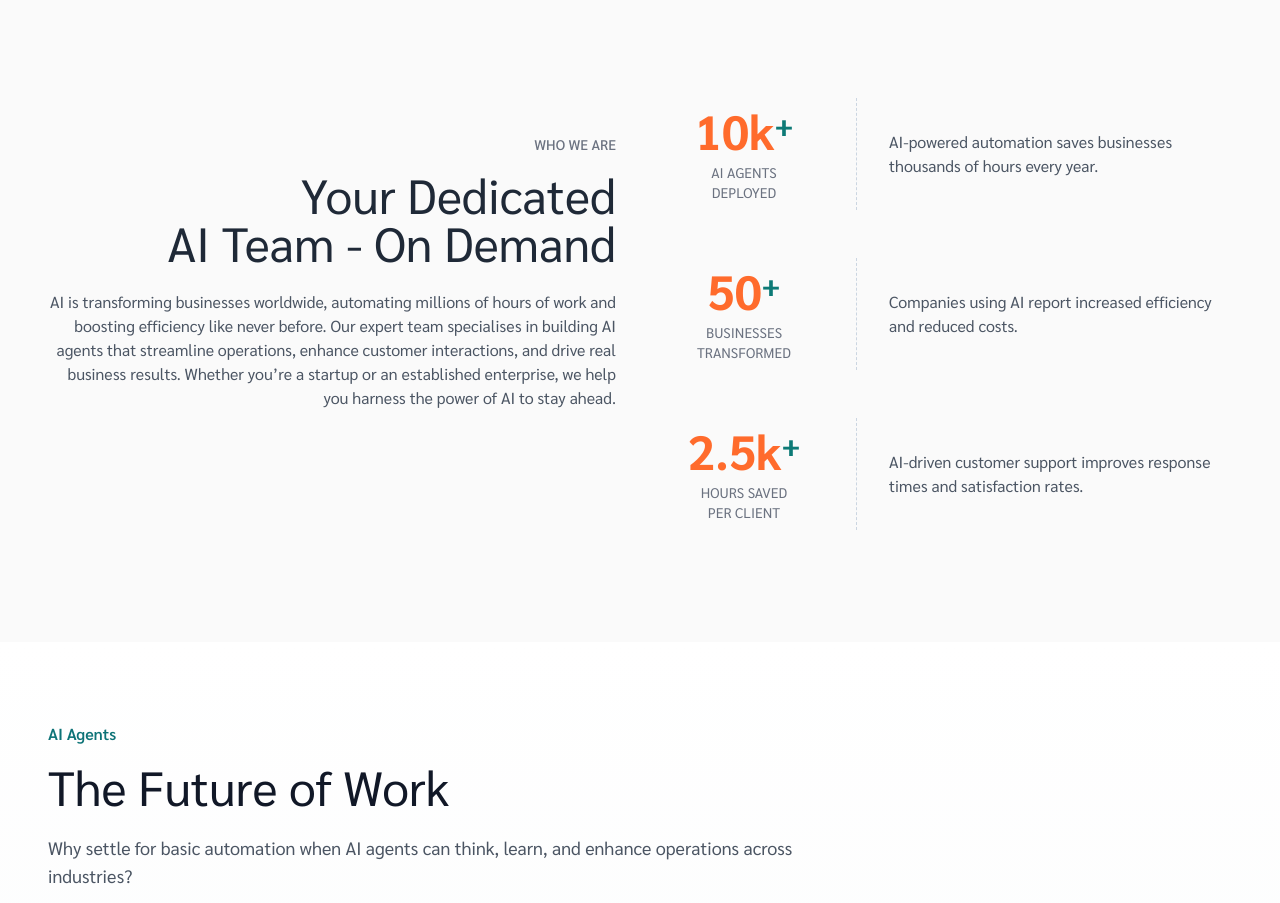
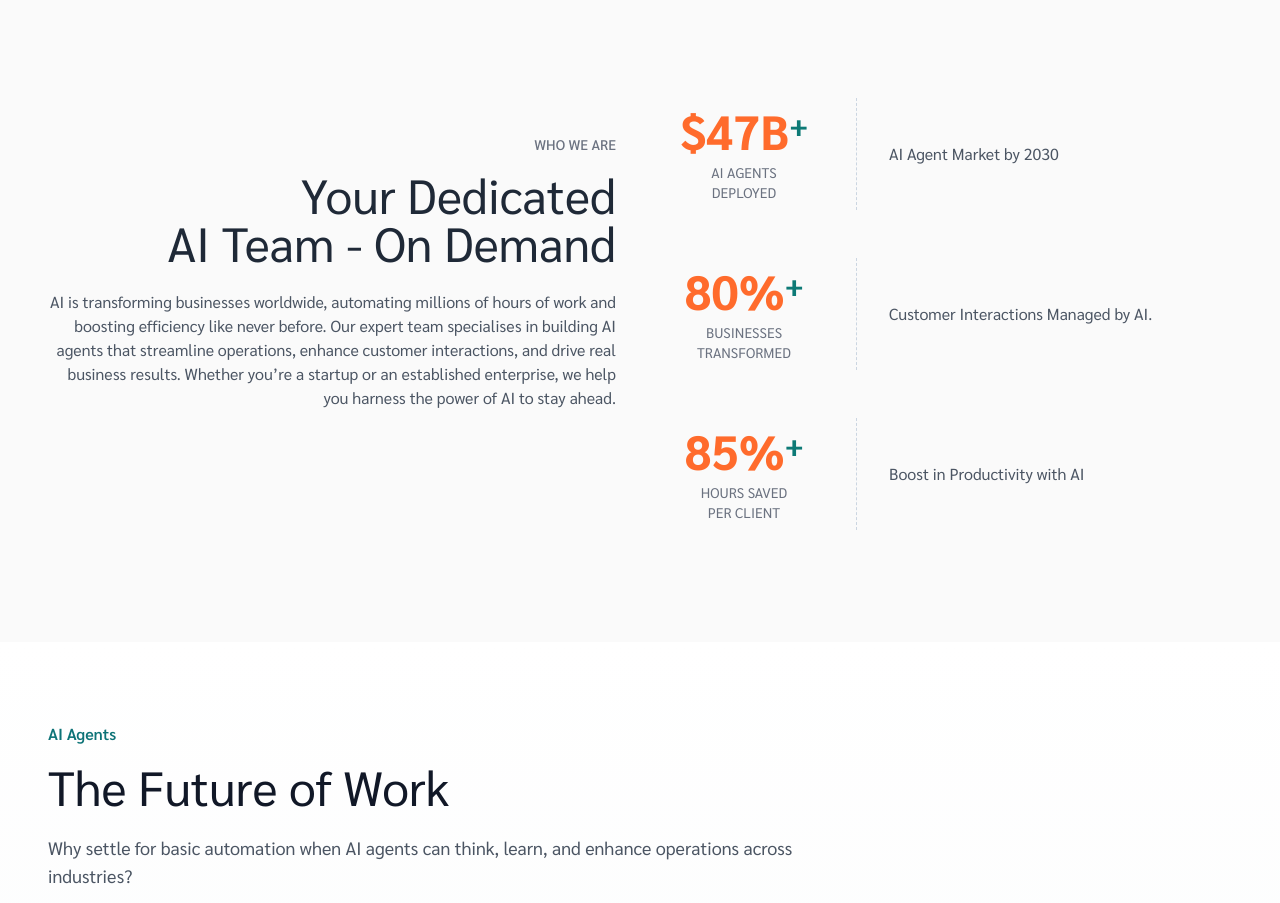
Before and after one commit to swethadurai/leadbridge, a React (Vite) app: page / in a window 1280 px wide. Shown: the part 2020-2923 px from the top of the page. Built offline with nearby package versions, Linux system fonts and the light colour scheme.

Commit message:
who we are

```diff
--- a/src/components/home/who-we-wre.tsx
+++ b/src/components/home/who-we-wre.tsx
@@ -22,13 +22,13 @@ export default function WhoWeAre() {
           <div className="flex flex-wrap sm:flex-nowrap flex-col md:flex-row items-center justify-center gap-8">
             <div className="text-center w-40">
               <div className="text-[#FF6B2C] text-5xl font-bold">
-                10k<span className="text-3xl align-top text-[#0d7a76] text-light">+</span>
+              $47B<span className="text-3xl align-top text-[#0d7a76] text-light">+</span>
               </div>
               <div className="text-gray-500 uppercase text-sm mt-2">AI Agents <br /> Deployed</div>
             </div>
             <div className="hidden md:block border-r border-dashed border-r-slate-300 h-28"></div>
             <div className="flex-1 text-center md:text-left">
-              <p className="text-gray-600"> AI-powered automation saves businesses thousands of hours every year.</p>
+              <p className="text-gray-600"> AI Agent Market by 2030</p>
             </div>
           </div>
 
@@ -36,13 +36,13 @@ export default function WhoWeAre() {
           <div className="flex flex-wrap sm:flex-nowrap flex-col md:flex-row items-center justify-center gap-8">
             <div className="text-center w-40">
               <div className="text-[#FF6B2C] text-5xl font-bold">
-                50<span className="text-3xl align-top text-[#0d7a76] text-normal">+</span>
+              80%<span className="text-3xl align-top text-[#0d7a76] text-normal">+</span>
               </div>
               <div className="text-gray-500 uppercase text-sm mt-2">Businesses <br /> Transformed</div>
             </div>
             <div className="hidden md:block border-r border-dashed border-r-slate-300 h-28"></div>
             <div className="flex-1 text-center md:text-left">
-              <p className="text-gray-600">Companies using AI report increased efficiency and reduced costs.
+              <p className="text-gray-600">Customer Interactions Managed by AI.
               </p>
             </div>
           </div>
@@ -51,13 +51,13 @@ export default function WhoWeAre() {
           <div className="flex flex-wrap sm:flex-nowrap flex-col md:flex-row items-center justify-center gap-8">
             <div className="text-center w-40">
               <div className="text-[#FF6B2C] text-5xl font-bold">
-                2.5k<span className="text-3xl align-top text-[#0d7a76] text-normal">+</span>
+              85%<span className="text-3xl align-top text-[#0d7a76] text-normal">+</span>
               </div>
               <div className="text-gray-500 uppercase text-sm mt-2">Hours Saved<br /> Per Client</div>
             </div>
             <div className="hidden md:block border-r border-dashed border-r-slate-300 h-28"></div>
             <div className="flex-1 text-center md:text-left">
-              <p className="text-gray-600">AI-driven customer support improves response times and satisfaction rates.</p>
+              <p className="text-gray-600">Boost in Productivity with AI</p>
             </div>
           </div>
         </div>
```
